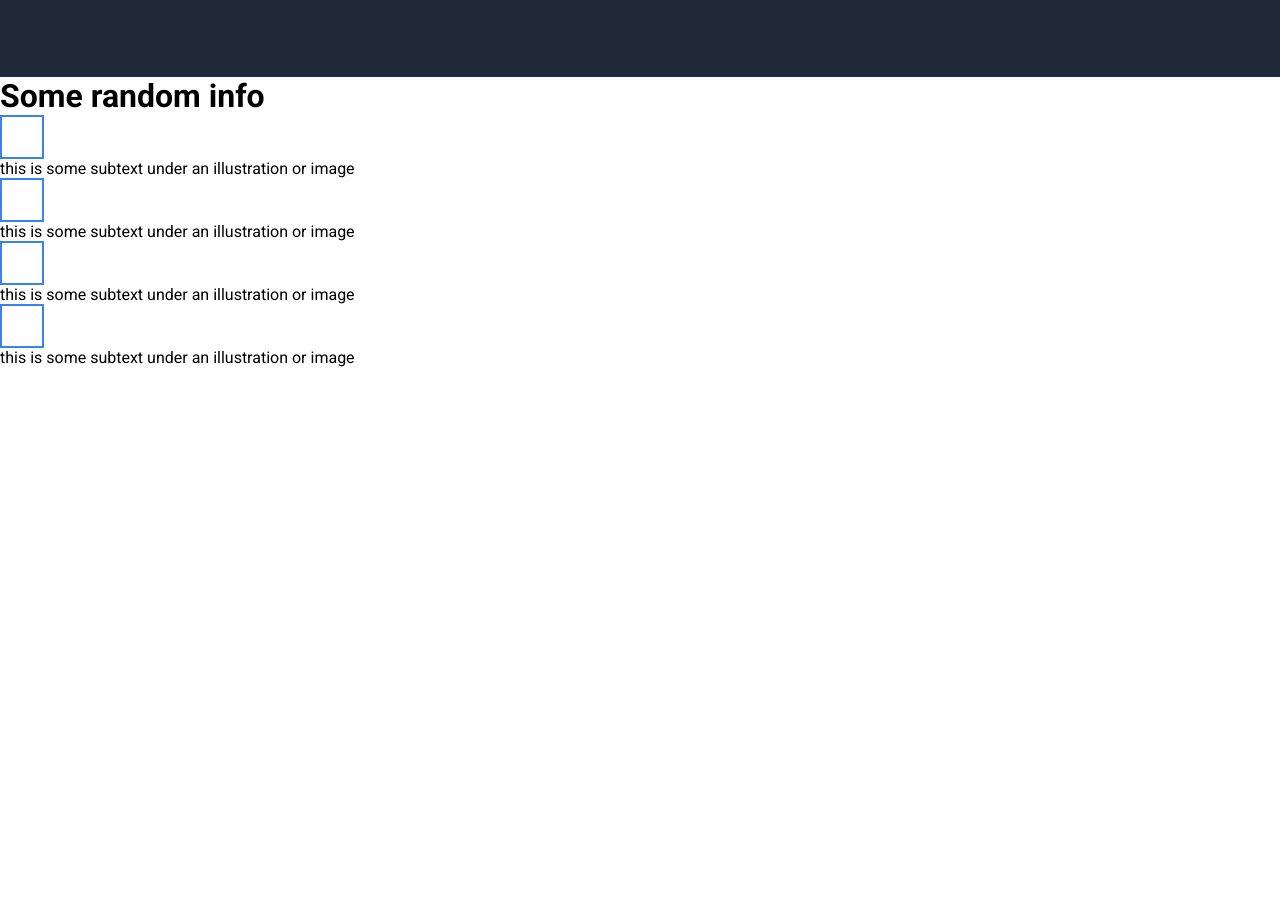
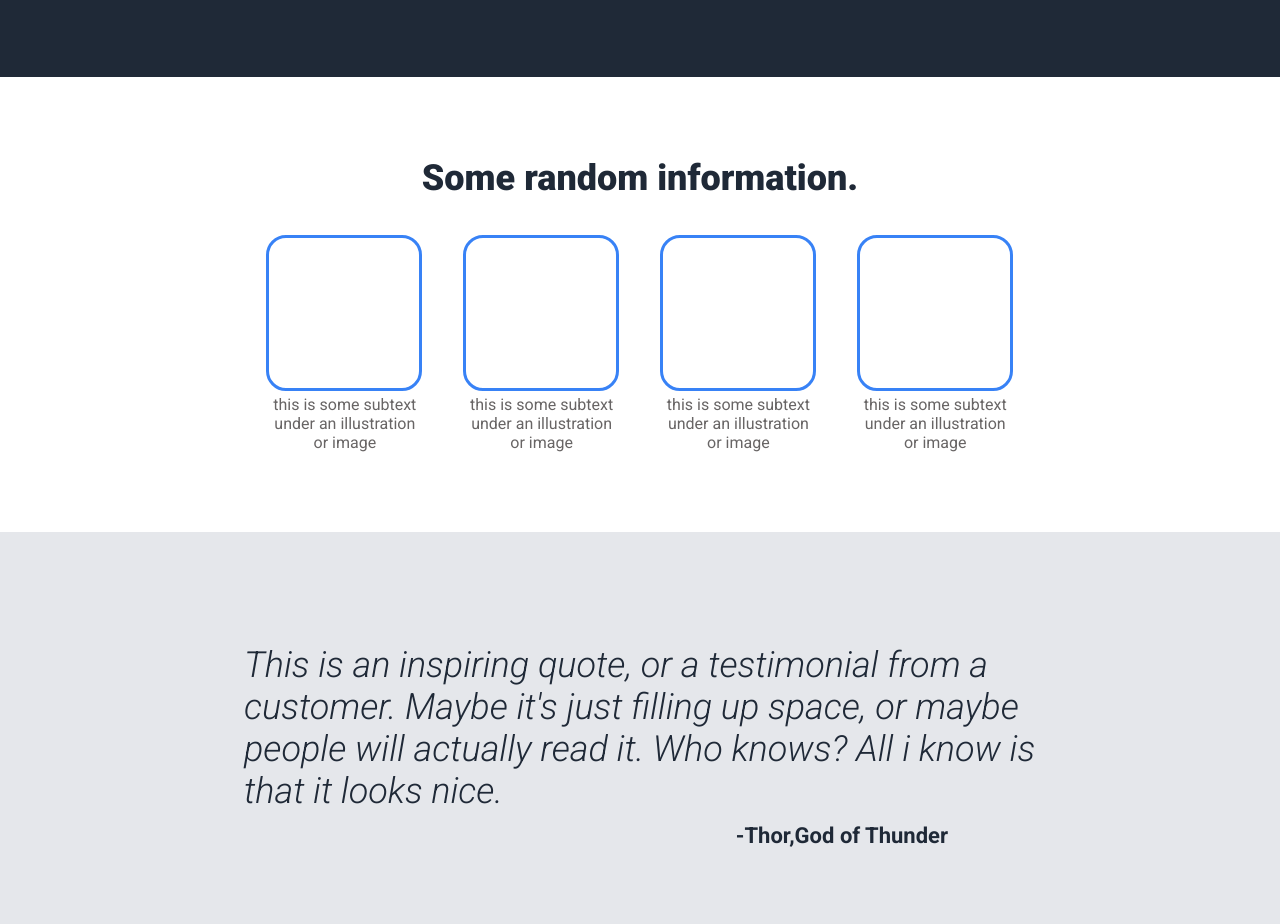
Before and after one commit to rajat4984/landing-page, a plain HTML site: page index.html in a window 1280 px wide. Shown: the part 473-1397 px from the top of the page. Before the commit the page ends 840 px from the top, so only its background shows below. Drawn offline with Linux system fonts and the light colour scheme.

Commit message:
Some text field and quote field done

```diff
--- a/index.html
+++ b/index.html
@@ -1,11 +1,14 @@
 <!DOCTYPE html>
 <html lang="en">
   <head>
-    <meta charset="UTF-8">
-    <meta http-equiv="X-UA-Compatible" content="IE=edge">
-    <meta name="viewport" content="width=device-width, initial-scale=1.0">
-    <link rel="stylesheet" href="style.css">
-    <link href="https://fonts.googleapis.com/css2?family=Roboto:ital,wght@0,100;0,300;0,400;0,500;0,700;0,900;1,100;1,300;1,400;1,500;1,700;1,900&display=swap" rel="stylesheet">
+    <meta charset="UTF-8" />
+    <meta http-equiv="X-UA-Compatible" content="IE=edge" />
+    <meta name="viewport" content="width=device-width, initial-scale=1.0" />
+    <link rel="stylesheet" href="style.css" />
+    <link
+      href="https://fonts.googleapis.com/css2?family=Roboto:ital,wght@0,100;0,300;0,400;0,500;0,700;0,900;1,100;1,300;1,400;1,500;1,700;1,900&display=swap"
+      rel="stylesheet"
+    />
     <title>Landing page</title>
   </head>
   <body>
@@ -23,33 +26,56 @@
       <div class="container">
         <div class="container-text">
           <h1>This website is awesome</h1>
-                <p class="container-text-p">This website has some subtext that goes here under the main title.It's a smaller font and the color is lower contrast</p>
+          <p class="container-text-p">
+            This website has some subtext that goes here under the main
+            title.It's a smaller font and the color is lower contrast
+          </p>
           <p class="button">Sign up</p>
         </div>
-                <img src="images/photo-1611003228941-98852ba62227.jfif" alt="">
+        <img src="images/photo-1611003228941-98852ba62227.jfif" alt="" />
       </div>
     </div>
 
     <div id="random">
-            <h1 class="random-text">Some random info</h1>
+      <h1 class="random-text">Some random information.</h1>
       <div class="cards-group">
         <div class="card">
           <div class="card-body"></div>
-                    <p class="card-desc">this is some subtext under an illustration or image</p>
+          <br />
+          <p class="card-desc">
+            this is some subtext under an illustration or image
+          </p>
         </div>
         <div class="card">
           <div class="card-body"></div>
-                    <p class="card-desc">this is some subtext under an illustration or image</p>
+          <p class="card-desc">
+            this is some subtext under an illustration or image
+          </p>
         </div>
         <div class="card">
           <div class="card-body"></div>
-                    <p class="card-desc">this is some subtext under an illustration or image</p>
+          <p class="card-desc">
+            this is some subtext under an illustration or image
+          </p>
         </div>
         <div class="card">
           <div class="card-body"></div>
-                    <p class="card-desc">this is some subtext under an illustration or image</p>
+          <p class="card-desc">
+            this is some subtext under an illustration or image
+          </p>
         </div>
       </div>
     </div>
+
+    <div id="quote">
+        <p class="quote-text">
+          <em
+            >This is an inspiring quote, or a testimonial from a customer. Maybe
+            it's just filling up space, or maybe people will actually read it.
+            Who knows? All i know is that it looks nice.</em
+          >
+        </p>
+      <p class="author">-Thor,God of Thunder</p>
+    </div>
   </body>
 </html>
--- a/style.css
+++ b/style.css
@@ -1,99 +1,156 @@
-*{
+* {
   padding: 0;
   margin: 0;
-    font-family: 'Roboto', sans-serif;
+  font-family: "Roboto", sans-serif;
 }
 
-li{
+li {
   list-style: none;
   margin-left: 1em;
   font-size: 18px;
 }
 
-a{
+a {
   text-decoration: none;
-    color: #E5E7EB;
+  color: #e5e7eb;
 }
 
-#header{
-    background-color: #1F2937;
-    color: #E5E7EB;
+#header {
+  background-color: #1f2937;
+  color: #e5e7eb;
 }
 
-.navbar{
+.navbar {
   display: flex;
   justify-content: space-between;
   padding: 1em;
 }
 
-.brand > h1{
+.brand > h1 {
   font-size: 24px;
 }
 
-.links,.navbar{
+.links,
+.navbar {
   margin: 0 7em;
 }
 
-.links{
+.links {
   display: flex;
 }
 
-.container{
+.container {
   display: flex;
   justify-content: space-around;
   padding: 7em 9em 5em 9em;
 }
 
-.container-text{
+.container-text {
   width: 70%;
 }
 
-.container-text > h1{
+.container-text > h1 {
   font-size: 48px;
-    margin-bottom: .5em;
+  margin-bottom: 0.5em;
   width: 70%;
 }
 
-.container-text-p{
+.container-text-p {
   font-size: 18px;
   width: 70%;
 }
 
-img{
+img {
   width: 40%;
 }
 
-.button{
+.button {
   cursor: pointer;
-    background-color: #3882F6;
+  background-color: #3882f6;
   display: inline-block;
-    padding: .4em 2em;
+  padding: 0.4em 2em;
   margin: 1em 0;
   border-radius: 10px;
   font-size: 1.2rem;
   font-weight: bold;
 }
 
-@media screen and (max-width:900px){
-    .container{
+@media screen and (max-width: 900px) {
+  .container {
     flex-wrap: wrap;
     padding: 3em;
   }
-    .container-text > h1,.container-text,.container-text-p{
+  .container-text > h1,
+  .container-text,
+  .container-text-p {
     width: 100%;
   }
 
-    img{
+  img {
     margin-top: 2em;
     width: 100%;
   }
-
 }
 
 /* RANDOM */
 
-.card-body{
-    border: 2px solid #3882F6;
-    width: 40px;
-    height: 40px;
+#random {
+  margin: 5em;
 }
+
+.random-text {
+  text-align: center;
+  font-size: 36px;
+  margin: 0 auto 1em auto;
+  color: #1f2937;
+  font-weight: 900;
+}
+
+.card {
+  display: inline-block;
+  width: 14%;
+}
+
+.cards-group {
+  display: flex;
+  justify-content: center;
+  align-items: center;
+  gap: 40px;
+}
+
+.card-body {
+  display: inline-block;
+  border: 3px solid #3882f6;
+  width: 150px;
+  height: 150px;
+  border-radius: 20px;
+}
+
+.card-desc {
+  text-align: center;
+  color: #686565;
+}
+
+/* QUOTE */
+
+#quote{
+    background-color: #e5e7eb;
+    padding: 7em;
+    align-items: center;
+    color: #1f2937;
+}
+
+
+.quote-text{
+    font-size: 36px;
+    font-weight: 300;
+    width: 75%;
+    margin: auto
+}
+
+.author{
+    float: right;
+    margin: .5em 10em 0 0;
+    font-weight: bolder;
+    font-size: 22px;
+}
```
Lines whose indentation alone changed are shown as unchanged.
